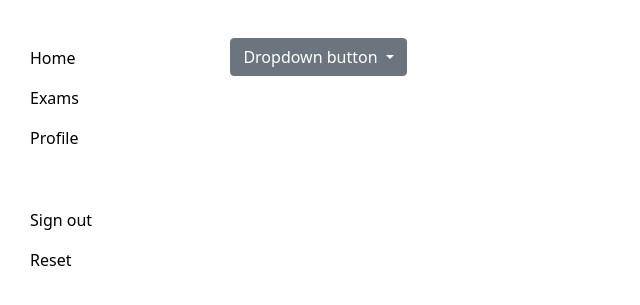
After one commit to kamcho/AILearner, a Django app: page /Exams/Exams/ in a window 1280 px wide. The commit adds this page. Shown: the top 305 px of the page, without its empty margins (0-640 px from the left). Run offline with Django 4.2, Linux system fonts and the light colour scheme; a user stored in the database is signed in; data comes from the database, SQL or seed files in the repository; parts of the project's set-up code (start-up, migrations or seed data) failed here and were passed over; some libraries are stand-ins or nearby versions.

Commit message:
filter exams by subject and year

```diff
--- /dev/null
+++ b/PSAAI/Exams/templates/Exams/exams.html
@@ -0,0 +1,22 @@
+{% extends 'Users/base.html' %}
+{% load crispy_forms_tags %}
+{% load static %}
+
+{% block content %}
+
+    <div class="dropdown">
+          <button class="btn btn-secondary dropdown-toggle" type="button" id="dropdownMenuButton1" data-bs-toggle="dropdown" aria-expanded="false">
+            Dropdown button
+          </button>
+          <ul class="dropdown-menu" aria-labelledby="dropdownMenuButton1">
+                {% for subject in user.mysubjects.name.all %}
+                    <li><a class="dropdown-item" href="{% url 'exam-list' subject.id %}">{{ subject }}</a></li>
+                {% endfor %}
+          </ul>
+    </div>
+
+
+
+
+
+{% endblock %}
--- a/PSAAI/Exams/urls.py
+++ b/PSAAI/Exams/urls.py
@@ -5,6 +5,7 @@ from .views import *
 urlpatterns = [
 
     path('Exams/',Exams.as_view(),name='exams'),
+    path('Exam-at/<str:name>/year', ExamCourseList.as_view(), name='exam-list')
 
 
     ]
--- a/PSAAI/Exams/views.py
+++ b/PSAAI/Exams/views.py
@@ -1,8 +1,24 @@
 from django.shortcuts import render
-
+from SubjectList.models import Course, MySubjects
+from .models import KCSEExam,KCSEQuiz,KCSEAnswers
 # Create your views here
 from django.views.generic import TemplateView
 
 
 class Exams(TemplateView):
     template_name = 'Exams/exams.html'
+
+    def get_context_data(self, **kwargs):
+        context = super(Exams, self).get_context_data(**kwargs)
+        context['subjects'] = MySubjects.objects.filter(user=self.request.user)
+
+        return context
+
+class ExamCourseList(TemplateView):
+    template_name = 'Exams/year_select.html'
+
+    def get_context_data(self, **kwargs):
+        context = super(ExamCourseList, self).get_context_data(**kwargs)
+        context['exams'] = KCSEExam.objects.filter(subject = self.kwargs['name'])
+
+        return context
--- a/PSAAI/PSAAI/urls.py
+++ b/PSAAI/PSAAI/urls.py
@@ -22,6 +22,7 @@ urlpatterns = [
     path('admin/', admin.site.urls),
     path('',include('Users.urls')),
     path('academic/',include('SubjectList.urls')),
+    path('Exams/', include('Exams.urls')),
 ]
 if settings.DEBUG:
     urlpatterns += static(settings.MEDIA_URL, document_root=settings.MEDIA_ROOT)
--- a/PSAAI/Users/templates/Users/base.html
+++ b/PSAAI/Users/templates/Users/base.html
@@ -30,7 +30,7 @@
               <a class="nav-link" href="{% url 'home' %}">Home</a>
           </li>
         <li>
-            <a class="nav-link" href="{% url 'academia' %}">Academia</a>
+            <a class="nav-link" href="{% url 'exams' %}">Exams</a>
           </li>
         <li>
             <a class="nav-link" href="{% url 'profile' user.id %}">Profile</a>
```
Also changed, not shown: PSAAI/Exams/templates/Exams/year_select.html (added, +12 -0 lines).
